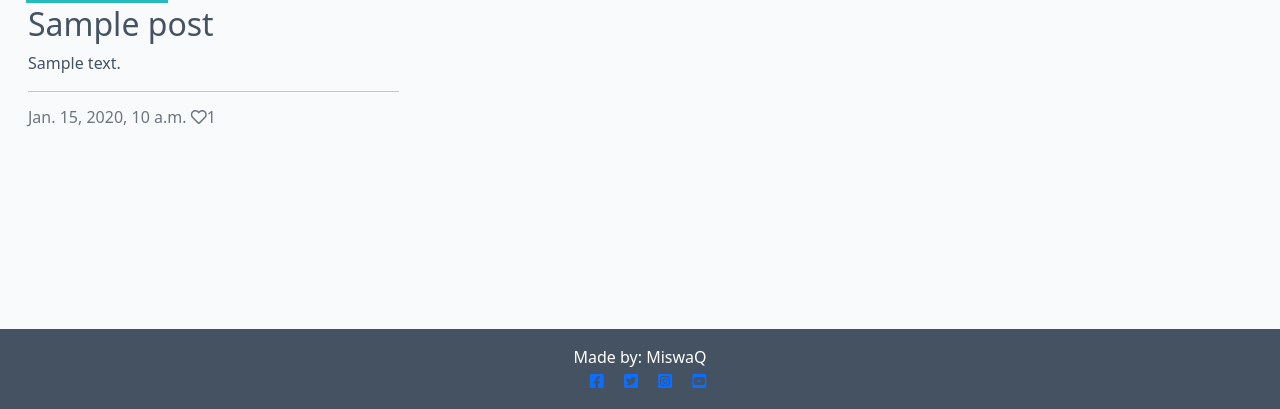
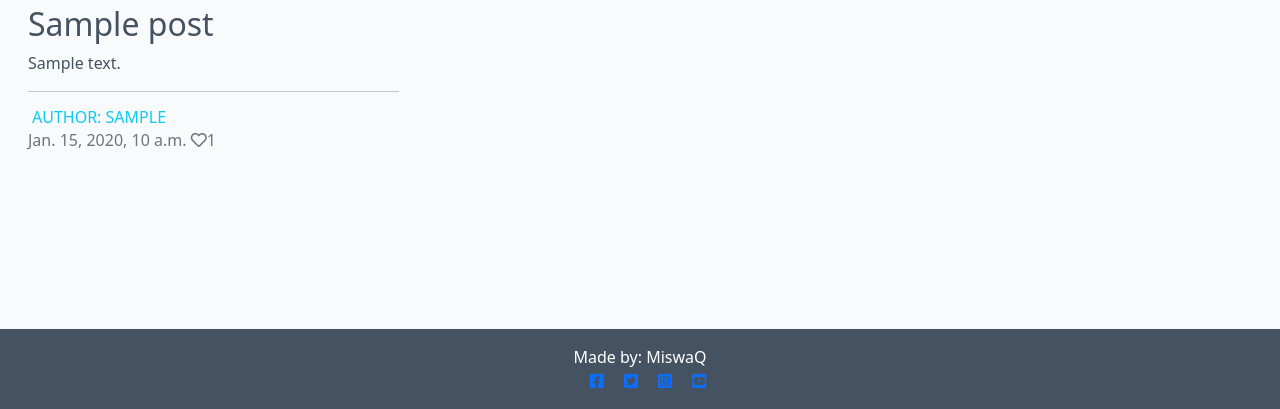
Before and after one commit to MiswaQ/FantasyBlog, a Django app: page / in a window 1280 px wide. Shown: the part 391-800 px from the top of the page. Run offline with Django 4.2, Linux system fonts and the light colour scheme; tables that the repository leaves empty hold one stand-in row (values such as "Sample post").

Commit message:
Change place on author from img to date/time

```diff
--- a/templates/index.html
+++ b/templates/index.html
@@ -30,7 +30,6 @@
                             <div class="image-container">
                                 <img class="card-img-top img-fluid" src="{{ post.featured_image.url }}">
                                 <div class="image-flash">
-                                    <p class="author">Author: {{ post.author }}</p>
                                 </div>
                             </div>
                             <a href="{% url 'post_detail' post.slug %}" class="post-link">
@@ -38,6 +37,7 @@
                                 <p class="card-text">{{ post.excerpt }}</p>
                             </a>
                             <hr />
+                            <p class="author text-info h6">Author: {{ post.author }}</p>
                             <p class="card-text text-muted h6">{{ post.created_on }} <i class="far fa-heart"></i>{{ post.number_of_likes }}</p>
                         </div>
                     </div>
```
